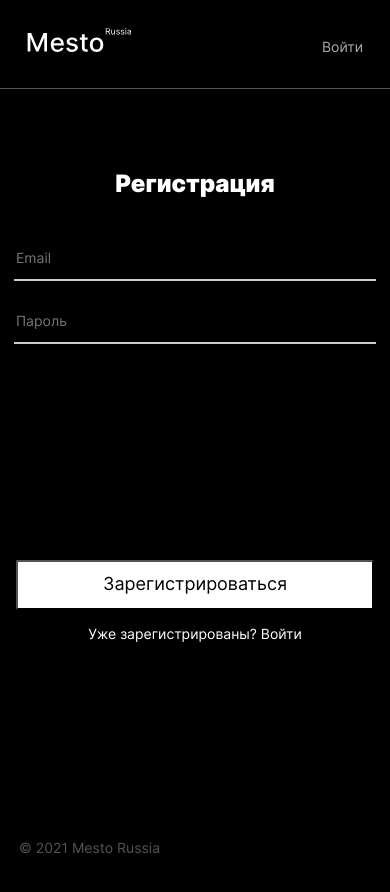
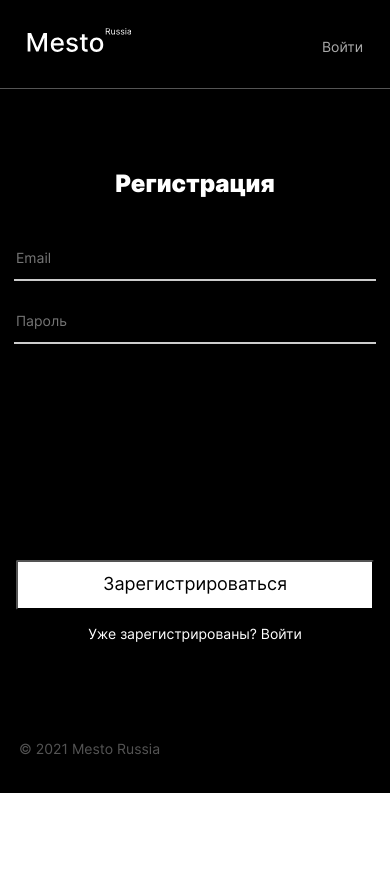
Before and after one commit to ClickEsc/react-mesto-api-full, a React (Create React App) app in the folder frontend/: page /sign-up in a window 390 px wide. After the commit the page ends 844 px from the top, so only its background shows below. Built offline with nearby package versions, Linux system fonts and the light colour scheme.

Commit message:
Fix: Footer display

```diff
--- a/frontend/src/blocks/auth/__hint/auth__hint.css
+++ b/frontend/src/blocks/auth/__hint/auth__hint.css
@@ -1,5 +1,5 @@
 .auth__hint {
-  margin-top: 15px;
+  margin: 15px 0 0;
   font-size: 14px;
   line-height: 17px;
   text-align: center;
--- a/frontend/src/blocks/auth/auth.css
+++ b/frontend/src/blocks/auth/auth.css
@@ -2,13 +2,6 @@
   box-sizing: border-box;
   width: 100%;
   min-width: 320px;
-  height: calc(100vh - 208px);
   min-height: 484px;
   padding: 60px 0 80px;
 }
-
-@media screen and (max-width: 882px) {
-  .auth {
-    height: calc(100vh - 142px);
-  }
-}
--- a/frontend/src/components/App.js
+++ b/frontend/src/components/App.js
@@ -32,6 +32,8 @@ import crossMark from '../images/cross-mark.svg';
 function App() {
 
   const history = useHistory();
+
+  const pathname = window.location.pathname;
 
   // Хук состояния авторизован пользователь или нет
   const [isLoggedIn, setIsLoggedIn] = React.useState(false);
@@ -271,7 +273,7 @@ function App() {
                 {isLoggedIn ? <Redirect to="/" /> : <Redirect to="/sign-in" />}
               </Route>
             </Switch>
-            <Footer />
+            <Footer style={(pathname === "signin" || pathname === "signup") ? {display: "none"} : {display: "block"}}/>
             <EditAvatarPopup isOpen={isEditAvatarPopupOpen} onUpdateAvatar={handleUpdateAvatar} onClose={closeAllPopups} />
             <EditProfilePopup isOpen={isEditProfilePopupOpen} onUpdateUser={handleUpdateUser} onClose={closeAllPopups} />
             <AddPlacePopup isOpen={isAddPlacePopupOpen} onAddPlace={handleAddPlaceSubmit} onClose={closeAllPopups} />
--- a/frontend/src/components/AuthForm.js
+++ b/frontend/src/components/AuthForm.js
@@ -1,6 +1,6 @@
 function AuthForm(props) {
   return (
-    <div className="auth">
+    <div className="auth" style={(props.name === "signup") ? {paddingBottom: "50px"} : {paddingBottom: "80px"}}>
       <form noValidate onSubmit={props.onSubmit} className={`auth__form auth__form_${props.name}`} name={`${props.name}-form`}>
         <h2 className="auth__title">{`${props.title}`}</h2>
         <input required value={props.email} onChange={props.handleEmailChange} id="auth-email-input" type="email" className="auth__input auth__input_email" placeholder="Email"></input>
```
